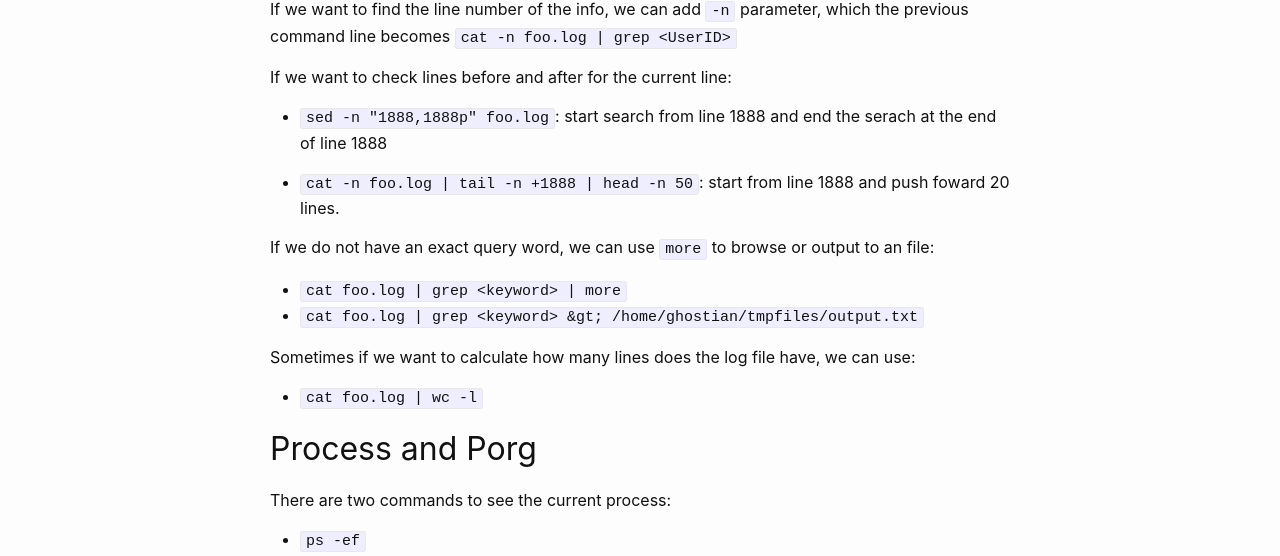
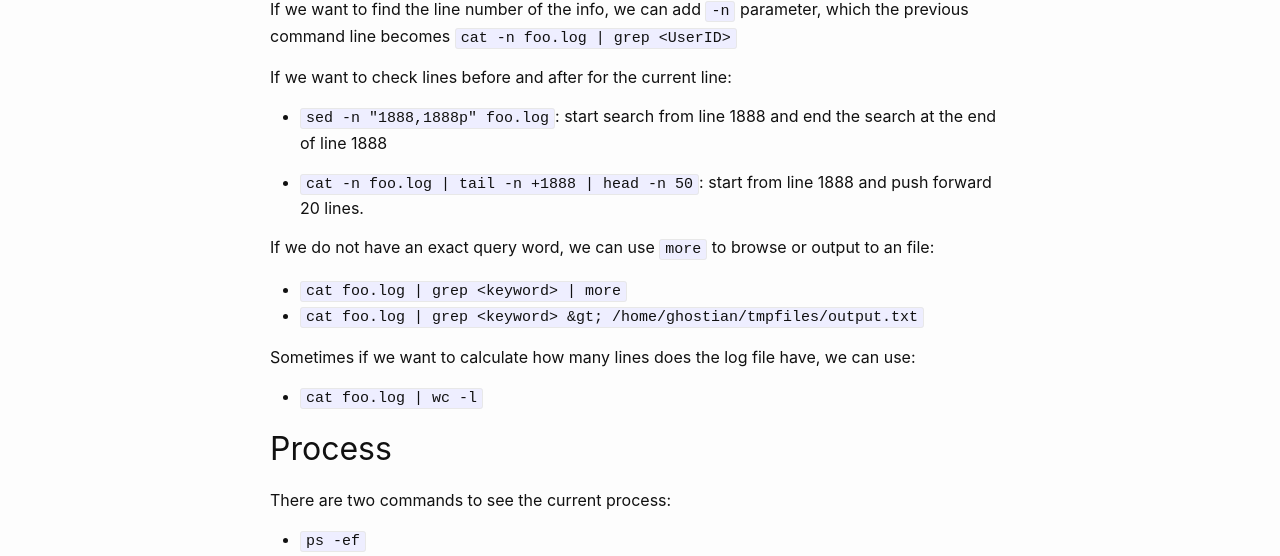
Before and after one commit to ghostian/ghostian.github.io, a Jekyll site: the page built from _posts/2019-08-01-blog-post-1.md, in a window 1280 px wide. Shown: the part 832-1388 px from the top of the page. Built offline with Jekyll 4.4.1, drawn with Linux system fonts in a browser that asks for light colours.

Commit message:
Sep 4: Lecture 3 notes

```diff
--- a/_posts/2019-08-01-blog-post-1.md
+++ b/_posts/2019-08-01-blog-post-1.md
@@ -37,9 +37,9 @@ If we want to find the line number of the info, we can add `-n` parameter, which
 
 If we want to check lines before and after for the current line:
 
-* `sed -n "1888,1888p" foo.log`: start search from line 1888 and end the serach at the end of line 1888
+* `sed -n "1888,1888p" foo.log`: start search from line 1888 and end the search at the end of line 1888
 
-* `cat -n foo.log | tail -n +1888 | head -n 50`: start from line 1888 and push foward 20 lines.
+* `cat -n foo.log | tail -n +1888 | head -n 50`: start from line 1888 and push forward 20 lines.
 
 If we do not have an exact query word, we can use `more` to browse or output to an file:
 
@@ -50,7 +50,7 @@ Sometimes if we want to calculate how many lines does the log file have, we can
 
 * `cat foo.log | wc -l`
 
-Process and Porg
+Process
 ----
 
 There are two commands to see the current process:
```
Also changed, not shown: _posts/2019-07-25-blog-post2.md (+3 -3 lines), _posts/2019-07-26-blog-post-3.md (+2 -2 lines), _posts/2019-07-26-blog-post-4.md (+1 -1 lines), _posts/2019-08-05-blog-post-2.md (+4 -4 lines), _posts/2019-08-14-blog-post-4.md (+5 -5 lines).
